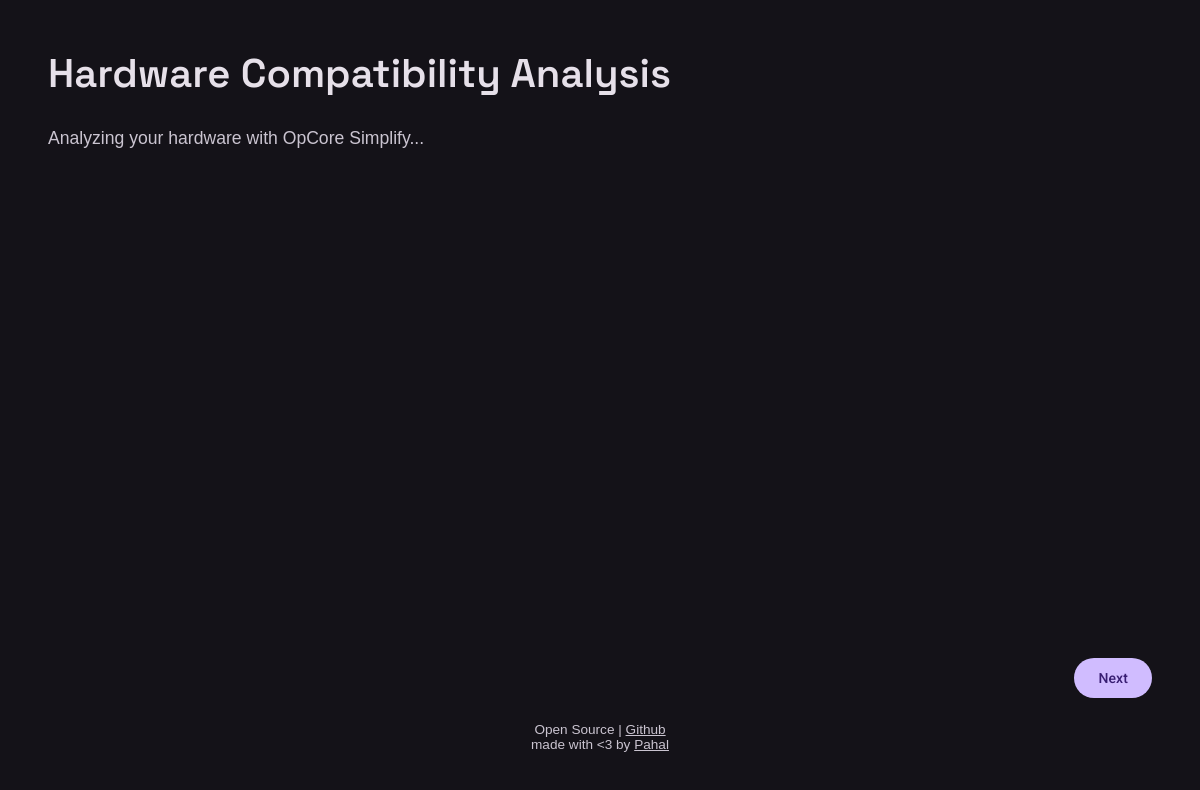
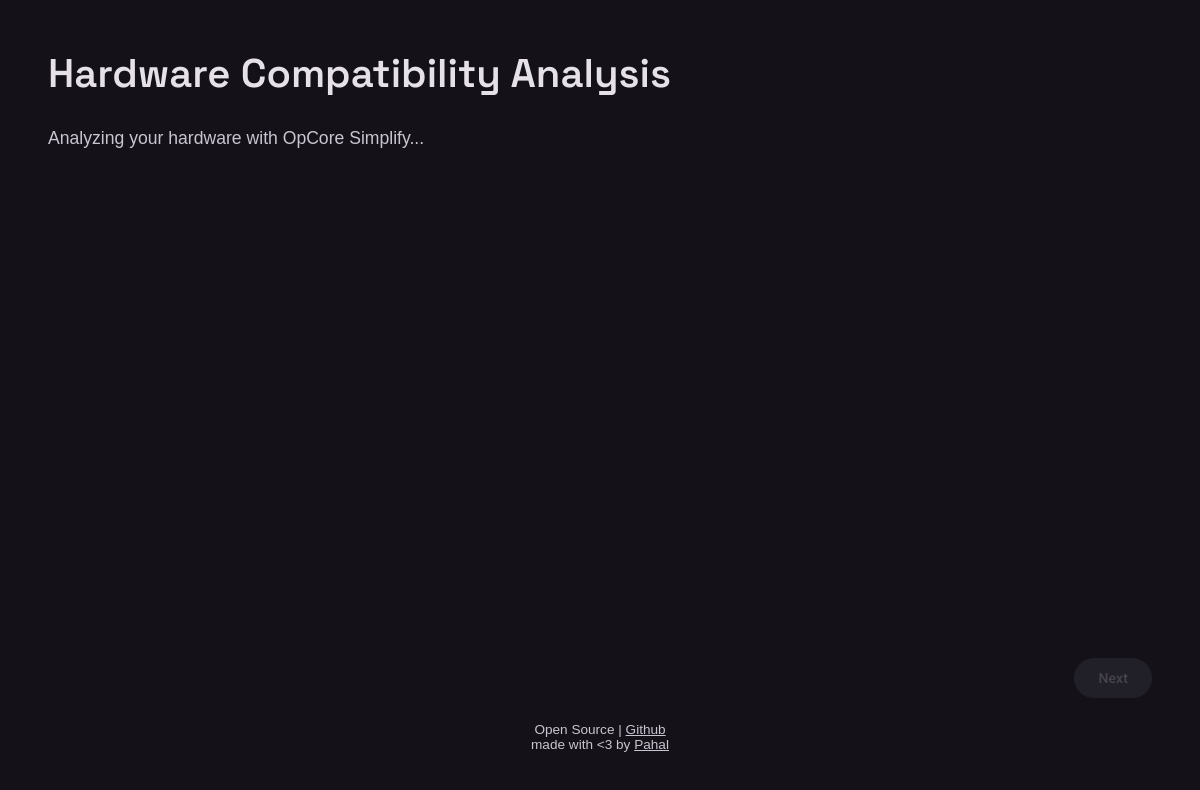
Before and after one commit to pahal-desai/MacMaker, an Electron app: page src/renderer/analysis.html in a window 1200 px wide. Drawn offline with Linux system fonts and the light colour scheme; no server answers.

Commit message:
gray out the next button until the current job inst completed

```diff
--- a/src/renderer/1.css
+++ b/src/renderer/1.css
@@ -115,6 +115,21 @@ h1 {
 .actionbutton:active {
     border-radius: 8px;
     box-shadow: none;
+}
+
+.actionbutton:disabled,
+.actionbutton[disabled] {
+    background-color: #2b2833;
+    color: #6a6475;
+    cursor: not-allowed;
+    box-shadow: none;
+    pointer-events: none;
+    opacity: 0.6;
+}
+
+.actionbutton:disabled::before,
+.actionbutton[disabled]::before {
+    display: none;
 }
 
 .scorecard {
--- a/src/renderer/analysis.html
+++ b/src/renderer/analysis.html
@@ -17,7 +17,7 @@
     </div>
 
     <div class="bottom-actions">
-        <button class="actionbutton" type="button" id="nextbtn">Next</button>
+        <button class="actionbutton" type="button" id="nextbtn" disabled>Next</button>
     </div>
 
     <footer>
--- a/src/renderer/analysis.js
+++ b/src/renderer/analysis.js
@@ -3,8 +3,11 @@ async function load() {
     const btn = document.getElementById("nextbtn");
 
     if (btn) {
+        btn.disabled = true;
         btn.addEventListener("click", () => {
-            window.location.href = "usbmap.html";
+            if (!btn.disabled) {
+                window.location.href = "usbmap.html";
+            }
         });
     }
 
@@ -38,8 +41,15 @@ async function load() {
             </div>
             <div>${list}</div>
         `;
+
+        if (btn) {
+            btn.disabled = false;
+        }
     } catch (err) {
         box.textContent = "Error: " + err.message;
+        if (btn) {
+            btn.disabled = false;
+        }
     }
 }
 
```
Also changed, not shown: src/renderer/1.html (+1 -1 lines), src/renderer/1.js (+10 -1 lines), src/renderer/deps.html (+1 -1 lines), src/renderer/deps.js (+14 -5 lines).
